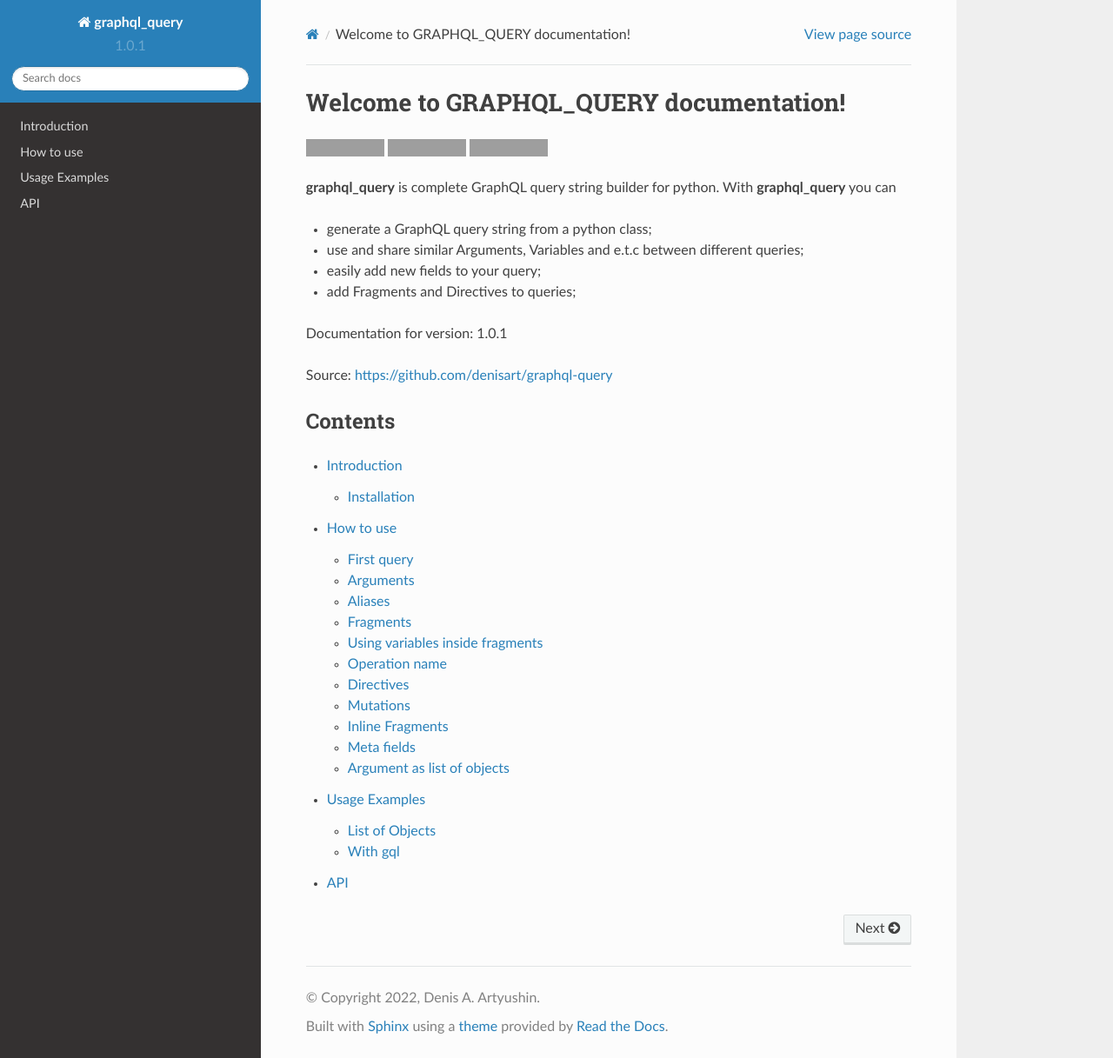
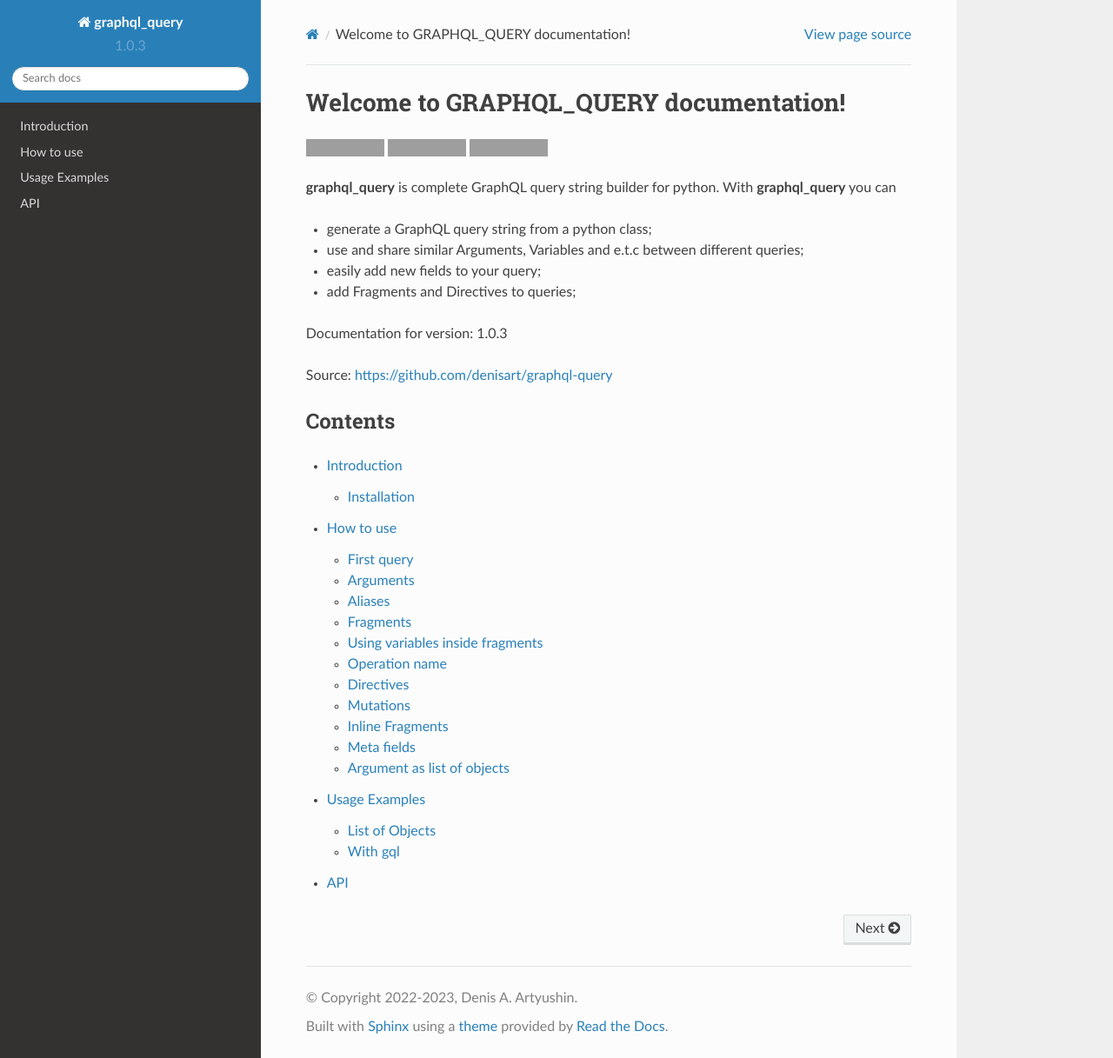
Before and after one commit to denisart/graphql-query, a Sphinx documentation site: the page built from docs/source/index.rst, in a window 1280 px wide and 1217 px high. Shown: the whole window at 87% size. Built offline with Sphinx 7.4.7 and the Read the Docs theme 2.0.0, drawn with Linux system fonts in a browser that asks for light colours; grey boxes are pictures that could not be loaded.

Commit message:
Release/1.0.3 (#16)
* release: Update version to 1.0.2

* release: Fix!

* release: Removed readme from dynamic!

```diff
--- a/docs/source/conf.py
+++ b/docs/source/conf.py
@@ -7,9 +7,9 @@
 # https://www.sphinx-doc.org/en/master/usage/configuration.html#project-information
 
 project = 'graphql_query'
-copyright = '2022, Denis A. Artyushin'
+copyright = '2022-2023, Denis A. Artyushin'
 author = 'Denis A. Artyushin'
-version = '1.0.1'
+version = '1.0.3'
 
 # -- General configuration ---------------------------------------------------
 # https://www.sphinx-doc.org/en/master/usage/configuration.html#general-configuration
--- a/graphql_query/__version__.py
+++ b/graphql_query/__version__.py
@@ -1 +1 @@
-__version__ = "1.0.1"
+__version__ = "1.0.3"
--- a/pyproject.toml
+++ b/pyproject.toml
@@ -8,6 +8,7 @@
 [project]
 name = "graphql_query"
 description = "Complete GraphQL query string generation for python."
+readme = "README.md"
 authors = [
     {name = "Denis A. Artyushin", email = "artyushinden@gmail.com"},
 ]
@@ -41,7 +42,7 @@
     "jinja2>=3.1, <3.2",
     "graphql-core>=3.2, <3.3",
 ]
-dynamic = ["version", "readme"]
+dynamic = ["version"]
 
 [project.urls]
 Homepage = "https://github.com/denisart/graphql-query"
```
